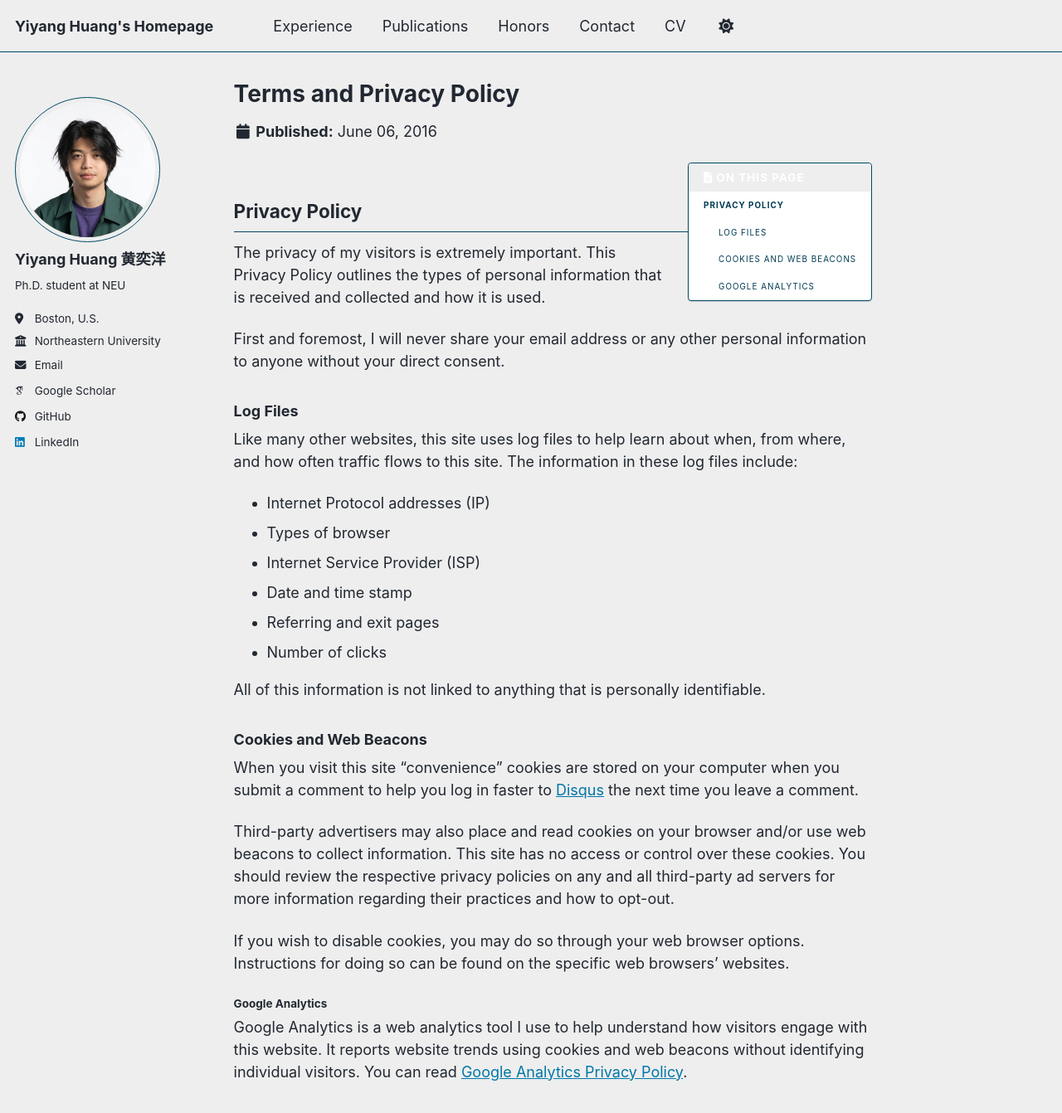
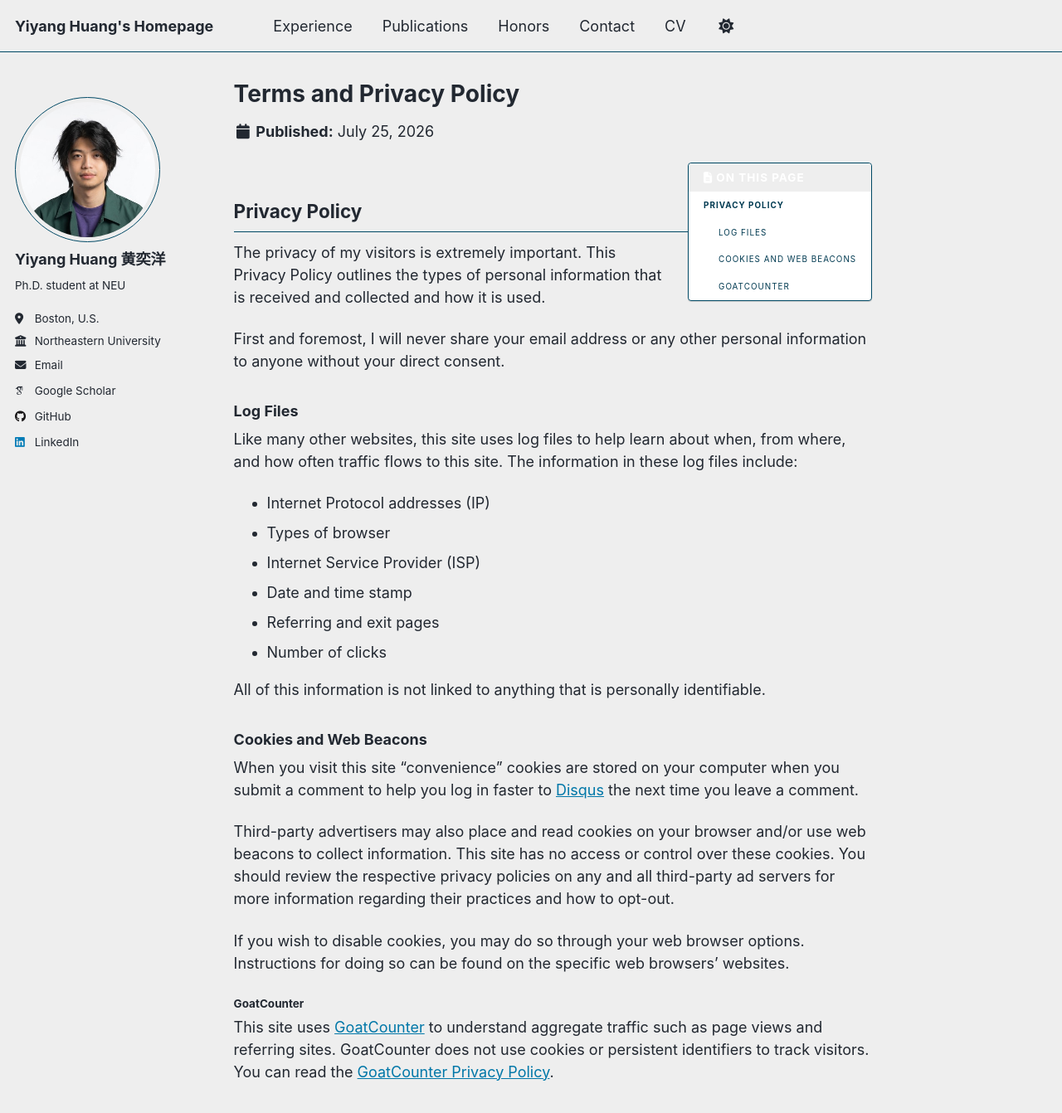
Before and after one commit to hukcc/hukcc.github.io, a Jekyll site: the page built from _pages/terms.md, in a window 1280 px wide and 1400 px high. Shown: the top 1342 px of the window at 83% size. Built offline with Jekyll 4.4.1, drawn with Linux system fonts in a browser that asks for light colours; some web fonts are replaced.

Commit message:
Add lightweight visitor analytics

```diff
--- a/_config.yml
+++ b/_config.yml
@@ -46,7 +46,8 @@
 
 # Analytics
 analytics:
-  provider               : "false"
+  provider               : "custom"
+  goatcounter_code       : "hukcc-stats"
 
 # Reading Files
 include:
--- a/_includes/analytics-providers/custom.html
+++ b/_includes/analytics-providers/custom.html
@@ -1,3 +1,6 @@
 <!-- start custom analytics snippet -->
-
+{% if site.analytics.goatcounter_code %}
+<script data-goatcounter="https://{{ site.analytics.goatcounter_code }}.goatcounter.com/count"
+        async src="https://gc.zgo.at/count.js"></script>
+{% endif %}
 <!-- end custom analytics snippet -->
--- a/_pages/terms.md
+++ b/_pages/terms.md
@@ -1,7 +1,7 @@
 ---
 permalink: /terms/
 title: "Terms and Privacy Policy"
-modified: 2016-06-06
+modified: 2026-07-25
 ---
 
 {% include base_path %}
@@ -34,6 +34,6 @@
 
 If you wish to disable cookies, you may do so through your web browser options. Instructions for doing so can be found on the specific web browsers' websites.
 
-#### Google Analytics
+#### GoatCounter
 
-Google Analytics is a web analytics tool I use to help understand how visitors engage with this website. It reports website trends using cookies and web beacons without identifying individual visitors. You can read [Google Analytics Privacy Policy](http://www.google.com/analytics/learn/privacy.html).
+This site uses [GoatCounter](https://www.goatcounter.com/) to understand aggregate traffic such as page views and referring sites. GoatCounter does not use cookies or persistent identifiers to track visitors. You can read the [GoatCounter Privacy Policy](https://www.goatcounter.com/privacy).
```
